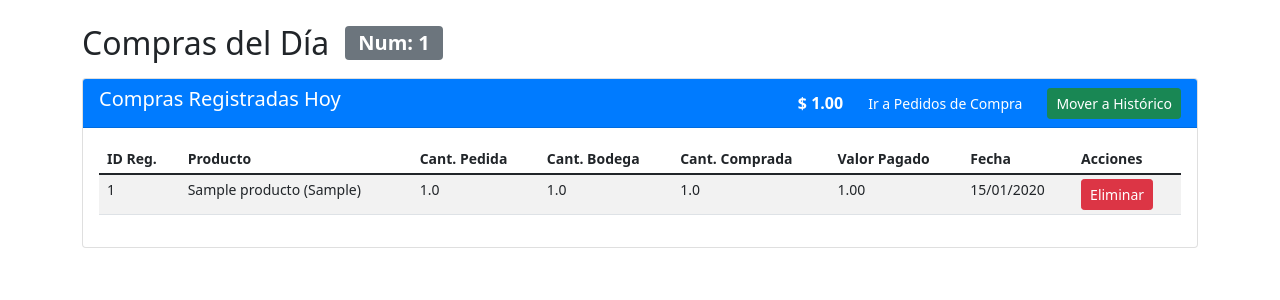
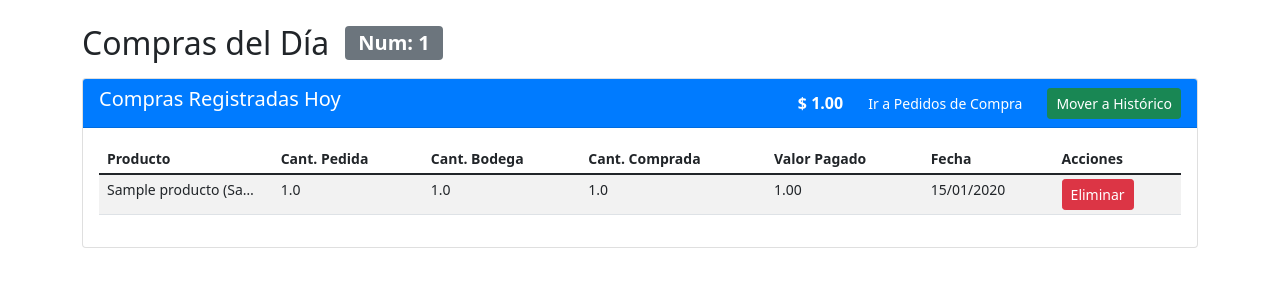
Before and after one commit to ecanar/AppMontebello, a Flask app: page /compras in a window 1280 px wide. Shown: the part 56-356 px from the top of the page. Run offline with Flask 3, Linux system fonts and the light colour scheme; tables that the repository leaves empty hold one stand-in row (values such as "Sample post"); some libraries are stand-ins or nearby versions.

Commit message:
UI: ocultar ID Reg y truncar nombre producto en movil

```diff
--- a/templates/compras.html
+++ b/templates/compras.html
@@ -34,8 +34,8 @@
                     <table class="table table-striped">
                         <thead>
                             <tr>
-                                <th>ID Reg.</th>
-                                <th>Producto</th>
+                                <th class="col-id">ID Reg.</th>
+                                <th class="col-producto">Producto</th>
                                 <th>Cant. Pedida</th>
                                 <th>Cant. Bodega</th>
                                 <th>Cant. Comprada</th>
@@ -47,8 +47,8 @@
                         <tbody>
                             {% for compra in compras %}
                             <tr>
-                                <td>{{ compra.Id_Lin_Comp }}</td>
-                                <td>{{ compra.producto.Nom_Prod }} ({{ compra.producto.Medida }})</td>
+                                <td class="col-id">{{ compra.Id_Lin_Comp }}</td>
+                                <td class="col-producto" title="{{ compra.producto.Nom_Prod }} ({{ compra.producto.Medida }})">{{ compra.producto.Nom_Prod }} ({{ compra.producto.Medida }})</td>
                                 <td>{{ compra.Cant_Ped }}</td>
                                 <td>{{ compra.Cant_Bod }}</td>
                                 <td class="celda-editable" data-id="{{ compra.Id_Lin_Comp }}" data-campo="cant_comp" title="Clic para editar">{{ compra.Cant_Comp }}</td>
@@ -74,6 +74,8 @@
 {% block scripts %}
 <style>
     .table td, .table th { padding: 0.25rem 0.5rem; font-size: 0.875rem; }
+    .col-id { display: none; }
+    .col-producto { max-width: 120px; white-space: nowrap; overflow: hidden; text-overflow: ellipsis; }
     .celda-editable { cursor: pointer; }
     .celda-editable:hover { background-color: #fff3cd; }
     .celda-editable input {
```
